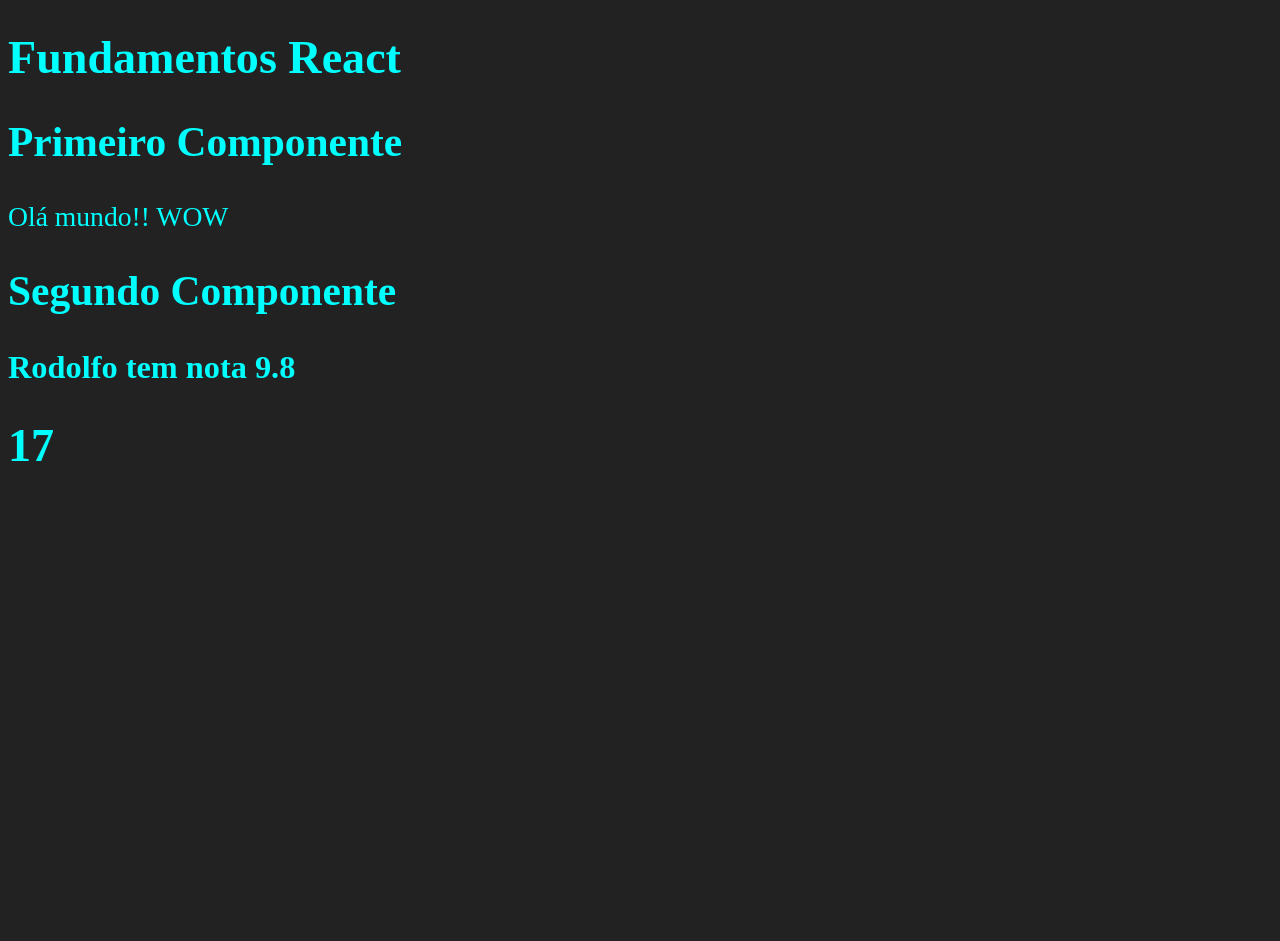
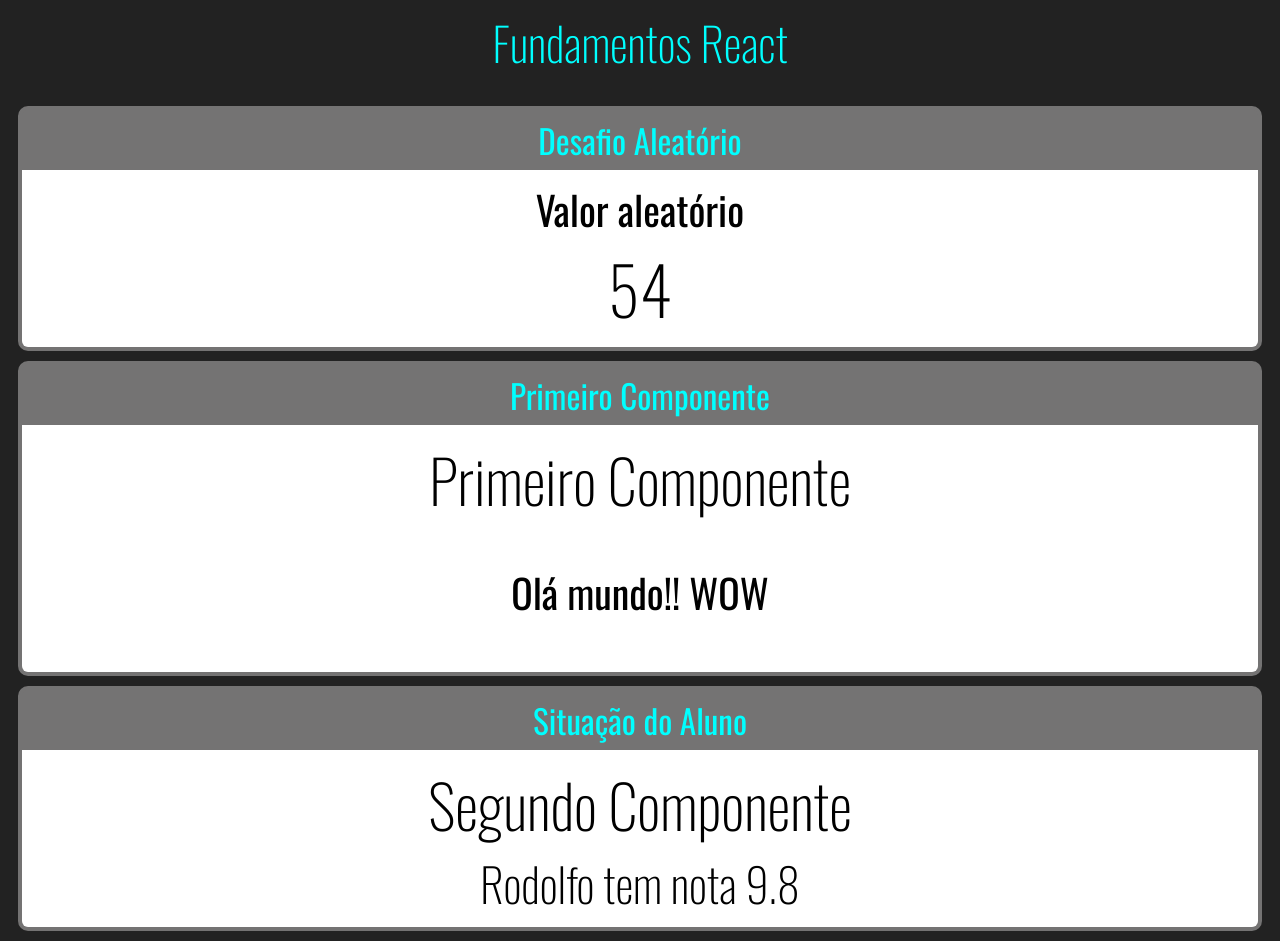
Before and after one commit to rodolfo-code/Curso-react-redux, a React (Create React App) app in the folder fundamentos-react/: page / in a window 1280 px wide. Before the commit the page ends 800 px from the top, so only its background shows below. Built offline with nearby package versions, Linux system fonts and the light colour scheme.

Commit message:
criando cards e colocando conteudo dentro

```diff
--- a/fundamentos-react/public/index.html
+++ b/fundamentos-react/public/index.html
@@ -1,21 +1,25 @@
 <!DOCTYPE html>
 <html lang="en">
+
 <head>
   <meta charset="utf-8" />
   <link rel="icon" href="%PUBLIC_URL%/favicon.ico" />
   <meta name="viewport" content="width=device-width, initial-scale=1" />
   <meta name="theme-color" content="#000000" />
-    <meta
-      name="description"
-      content="Web site created using create-react-app"
-    />
+  <meta name="description" content="Web site created using create-react-app" />
   <link rel="apple-touch-icon" href="%PUBLIC_URL%/logo192.png" />
   <link rel="manifest" href="%PUBLIC_URL%/manifest.json" />
+  <link rel="preconnect" href="https://fonts.gstatic.com">
+  <link href="https://fonts.googleapis.com/css2?family=Oswald:wght@200;300;400;500;600;700&display=swap"
+    rel="stylesheet">
+
 
   <title>React App</title>
 </head>
+
 <body>
   <noscript>You need to enable JavaScript to run this app.</noscript>
   <div id="root"></div>
 </body>
+
 </html>
--- a/fundamentos-react/src/App.jsx
+++ b/fundamentos-react/src/App.jsx
@@ -3,21 +3,28 @@ import React from 'react';
 import Primeiro from './components/basicos/Primeiro'
 import ComParametro from './components/basicos/ComParametro';
 import Aleatorio from './components/basicos/Aleatorio';
+import Card from './components/layout/Card';
 
 export default function App(props) {
   return (
     <div id='app'>
-      <h1>Fundamentos React</h1>
+      <h1 className='title-header'>Fundamentos React</h1>
+      <Card titulo='Desafio Aleatório'>
+        <Aleatorio
+          min={ 2 }
+          max={ 60 }
+        />
+      </Card>
+      <Card className='primeiro' titulo='Primeiro Componente'>
         <Primeiro />
+      </Card>
+      <Card titulo='Situação do Aluno'>
         <ComParametro
           titulo='Segundo Componente'
           aluno='Rodolfo'
           nota={ 9.8 }
         />
-      <Aleatorio
-        min={ 2 }
-        max={ 18 }
-      />
+      </Card>
     </div>
   )
 }
--- a/fundamentos-react/src/components/basicos/Aleatorio.jsx
+++ b/fundamentos-react/src/components/basicos/Aleatorio.jsx
@@ -2,9 +2,10 @@ import React from 'react';
 
 const Aleatorio = (props) => {
   const { min, max } = props
-  const rand = Math.ceil(Math.random() * (max - min) + min)
+  const rand = parseInt(Math.random() * (max - min) + min)
   return (
     <>
+      <div>Valor aleatório</div>
       <h1>{ rand }</h1>
     </>
    );
--- /dev/null
+++ b/fundamentos-react/src/components/layout/Card.css
@@ -0,0 +1,20 @@
+.card {
+  border: solid 4px rgb(116, 115, 115);
+  background-color: rgb(116, 115, 115);
+  border-radius: 10px;
+  overflow: hidden;
+  margin: 10px;
+}
+
+.card .title {
+  color: aqua;
+  padding: 5px 0px;
+  display: flex;
+  justify-content: center;
+}
+
+.card .content {
+  background-color: white;
+  color: #000;
+  padding: 10px;
+}
--- /dev/null
+++ b/fundamentos-react/src/components/layout/Card.jsx
@@ -0,0 +1,13 @@
+import React from 'react';
+import './Card.css';
+
+const Card = (props) => {
+  return (
+    <div className='card'>
+      <div className='title'>{props.titulo}</div>
+      <div className='content'>{props.children}</div>
+    </div>
+   );
+}
+
+export default Card;
--- a/fundamentos-react/src/index.css
+++ b/fundamentos-react/src/index.css
@@ -1,8 +1,24 @@
 body {
   background-color: #222;
+  font-family: Oswald;
+  text-align: center;
+  color: white;
+}
+
+h1, h2, h3 {
+  font-weight: 200;
+  margin: 0;
+}
+
+h2, h3 {
+  margin: 0;
 }
 
 div {
-  color: aqua;
   font-size: larger;
 }
+
+.title-header {
+  color: aqua;
+  padding-bottom: 20px;
+}
```
Also changed, not shown: 1 other file (tests, documents, lock files or other folders). Lines whose indentation alone changed are shown as unchanged.
